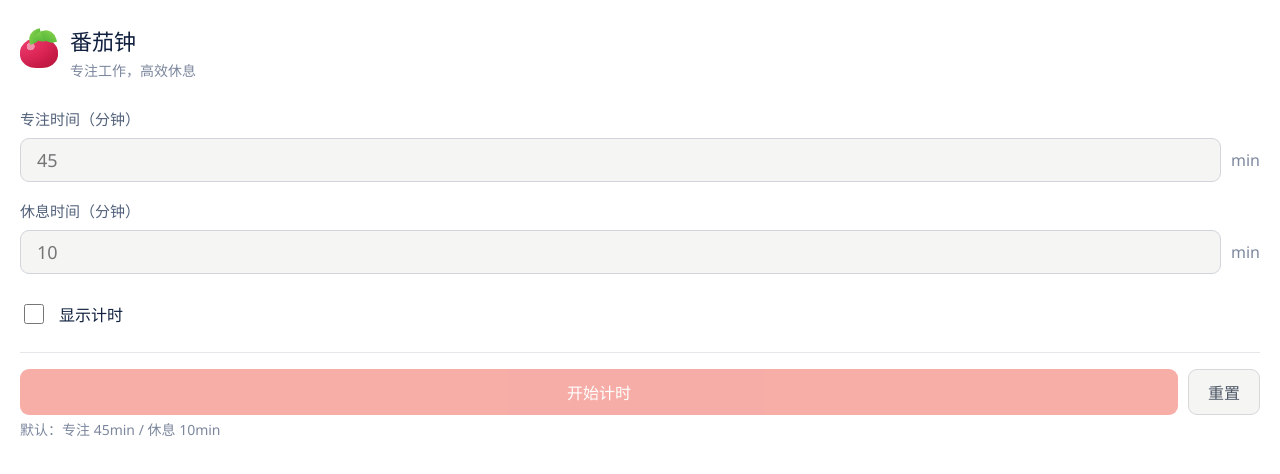
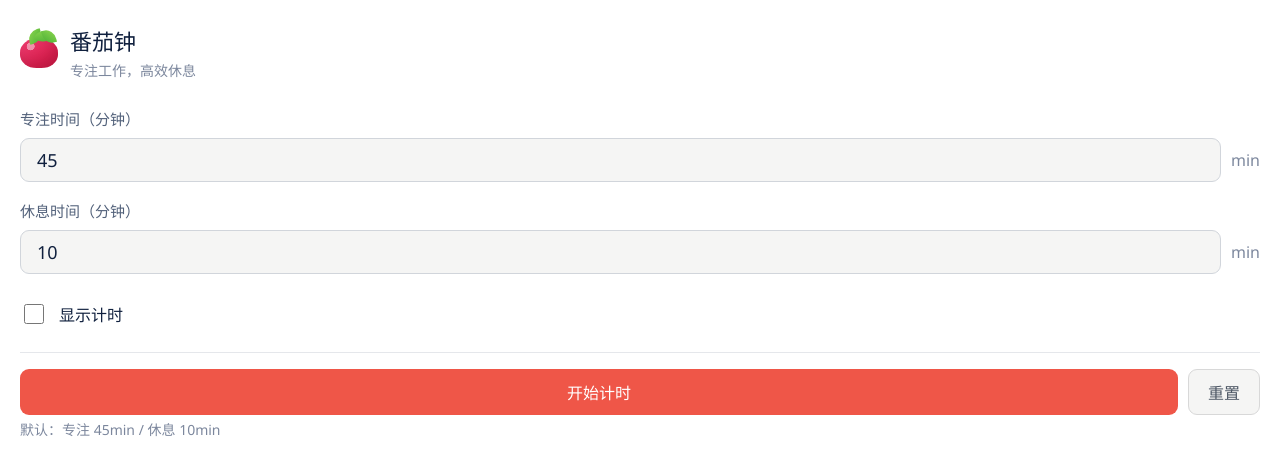
Before and after one commit to TanXors/tomato-clock, a React (Vite) app: page / in a window 1280 px wide. Shown: the top 474 px of the page. Built offline with nearby package versions, Linux system fonts and the light colour scheme.

Commit message:
fix: restore timer start from settings page

```diff
--- a/src/main/services/WindowService.ts
+++ b/src/main/services/WindowService.ts
@@ -238,7 +238,8 @@ export class WindowService {
         preload: join(__dirname, '../preload/index.mjs'),
         contextIsolation: true,
         nodeIntegration: false,
-        sandbox: true
+        // electron-vite emits an ESM preload bundle that must run outside Electron's sandbox.
+        sandbox: false
       }
     });
 
--- a/src/renderer/src/App.tsx
+++ b/src/renderer/src/App.tsx
@@ -36,9 +36,9 @@ function App(): ReactElement {
 }
 
 function TimerSettingsPage(): ReactElement {
-  const [focusMinutes, setFocusMinutes] = useState('');
-  const [breakMinutes, setBreakMinutes] = useState('');
-  const [showTimer, setShowTimer] = useState(false);
+  const [focusMinutes, setFocusMinutes] = useState(String(DEFAULT_TIMER_SETTINGS.focusMinutes));
+  const [breakMinutes, setBreakMinutes] = useState(String(DEFAULT_TIMER_SETTINGS.breakMinutes));
+  const [showTimer, setShowTimer] = useState(DEFAULT_TIMER_SETTINGS.showTimer);
   const [error, setError] = useState('');
 
   useEffect(() => {
@@ -91,9 +91,9 @@ function TimerSettingsPage(): ReactElement {
   }
 
   async function handleReset(): Promise<void> {
-    setFocusMinutes('');
-    setBreakMinutes('');
-    setShowTimer(false);
+    setFocusMinutes(String(DEFAULT_TIMER_SETTINGS.focusMinutes));
+    setBreakMinutes(String(DEFAULT_TIMER_SETTINGS.breakMinutes));
+    setShowTimer(DEFAULT_TIMER_SETTINGS.showTimer);
     setError('');
     await window.tomatoApi.clearSettings();
   }
```
